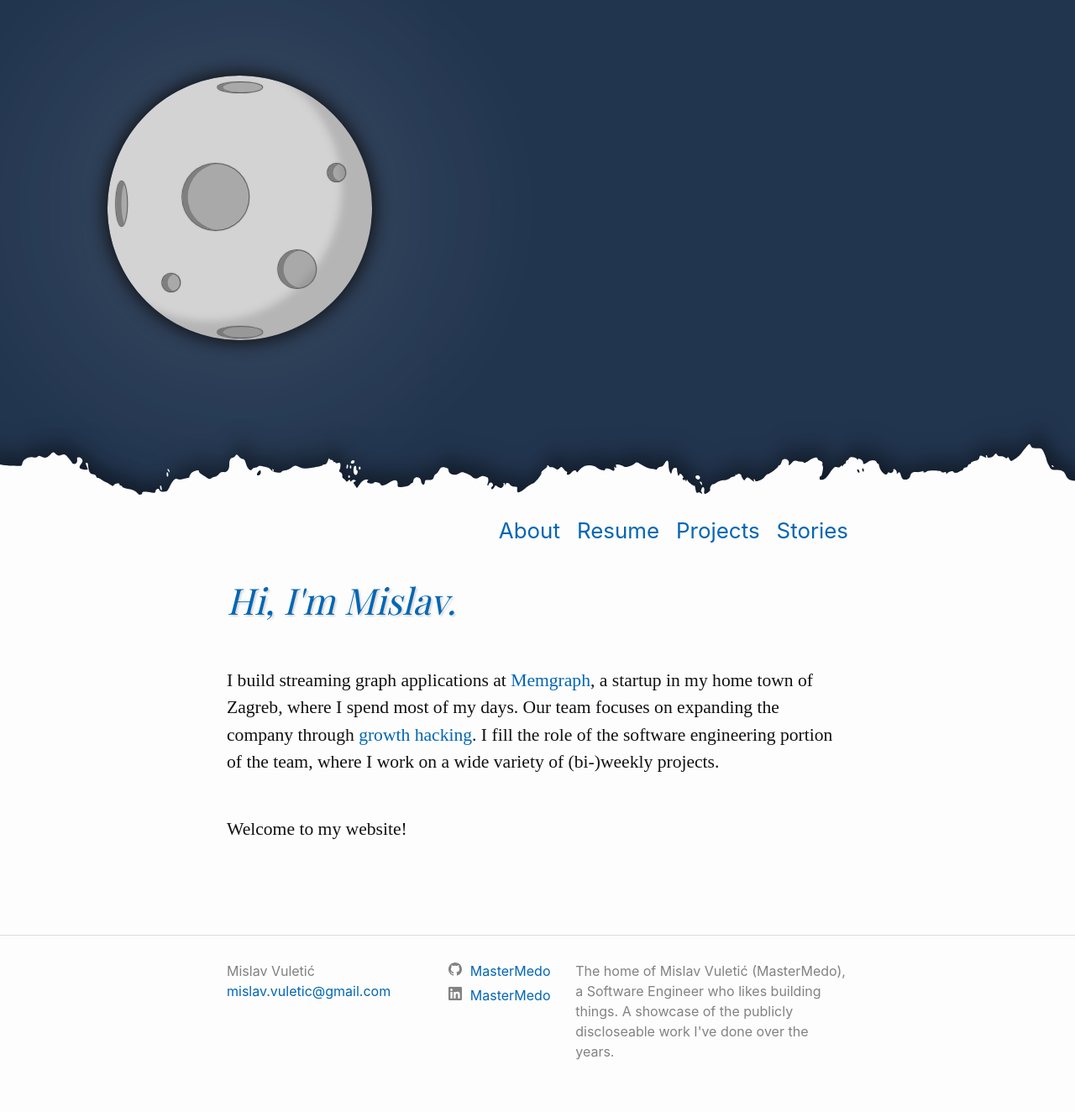
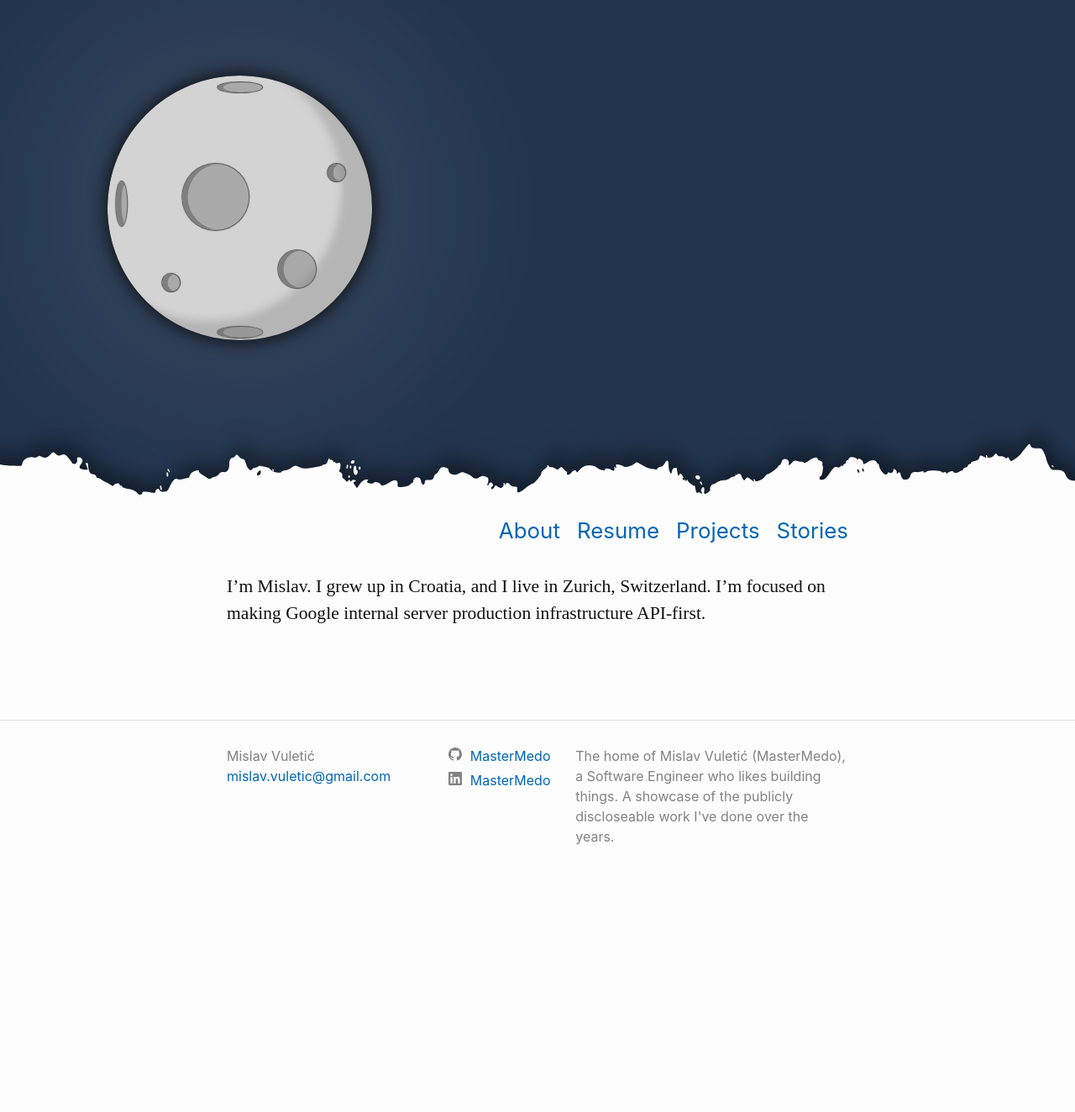
Before and after one commit to MasterMedo/mastermedo.github.io, a Jekyll site: the page built from about.md, in a window 1280 px wide. Shown: the whole page at 84% size. Built offline with Jekyll 4.4.1, drawn with Linux system fonts in a browser that asks for light colours; some web fonts are replaced; after the commit the page ends 1068 px from its top, so only the background shows below that.

Commit message:
add: refresh the about me page

```diff
--- a/about.md
+++ b/about.md
@@ -5,12 +5,7 @@ permalink: /about
 redirect_from: /
 ---
 
-<h2>Hi, I'm Mislav.</h2>
-
-\\
-I build streaming graph applications at [Memgraph](https://memgraph.com), a startup in my home town of Zagreb, where I spend most of my days.
-Our team focuses on expanding the company through [growth hacking](https://en.wikipedia.org/wiki/Growth_hacking).
-I fill the role of the software engineering portion of the team, where I work on a wide variety of (bi-)weekly projects.
+I'm Mislav. I grew up in Croatia, and I live in Zurich, Switzerland. I'm focused on making Google internal server production infrastructure API-first.
 
 <!-- In my free time I code terminal clients, build websites, attend coding competitions and solve math puzzles. -->
 <!-- [Advent of Code](https://adventofcode.com) is my favourite competition, I went as far as completing every puzzle of each year for a total of 300 puzzles, and was within first 250 developers to do it. -->
@@ -20,6 +15,3 @@ I fill the role of the software engineering portion of the team, where I work on
 <!-- Physical activities help me break mental barriers and keep me focused on my goals. -->
 <!-- For the past two years I started practising playing board games with the people I meet, I highly recommend [Unlock!](https://www.spacecowboys.fr/unlock-english), [Nidavellir](https://www.grrre-games.com/nidavellir) and [Root](https://ledergames.com/products/root-a-game-of-woodland-might-and-right). -->
 <!-- If you're interested in any activity mentioned above don't hesitate to reach out. -->
-
-\\
-Welcome to my website!
```
